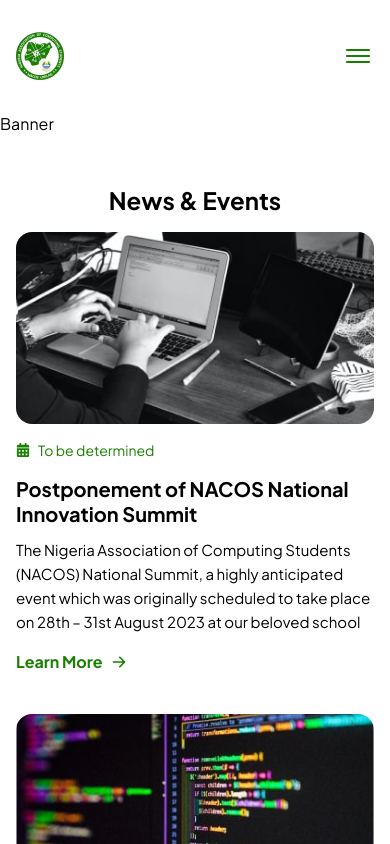
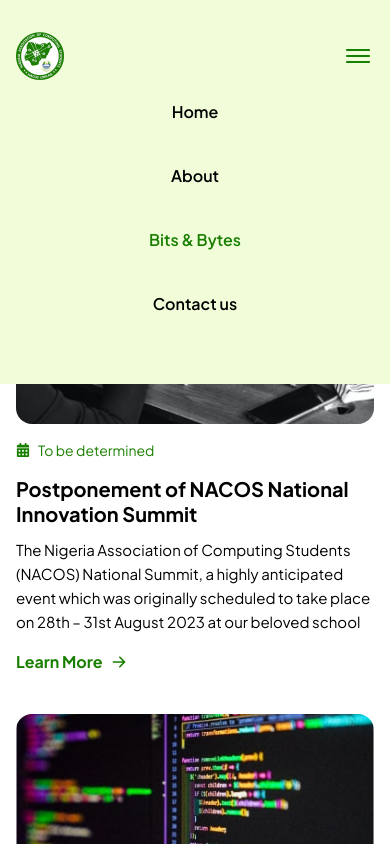
Before and after one commit to SeunPaul/nacos-unilag, a React (Vite) app: page /post in a window 390 px wide. Both pictures are taken after a click on the icon 358 px from the left and 56 px from the top of the page. Shown: the top 844 px of the page. Built offline with nearby package versions, Linux system fonts and the light colour scheme.

Commit message:
update on mobile navigation

```diff
--- a/package.json
+++ b/package.json
@@ -14,6 +14,7 @@
     "react-dom": "^18.2.0",
     "react-icons": "^4.10.1",
     "react-router-dom": "^6.15.0",
+    "usehooks-ts": "^2.9.1",
     "vite-plugin-svgr": "^3.2.0"
   },
   "devDependencies": {
--- a/src/blog/events/freshersOrientation-2023-08-28.ts
+++ b/src/blog/events/freshersOrientation-2023-08-28.ts
@@ -4,7 +4,7 @@ export default {
   id: "3",
   thumbnail: nacostn,
   date: "1st semester",
-  title: "Freshers Orientation",
+  title: "Freshmen Orientation",
   preview:
     "Are you an incoming computer science student? Well, prepare to be formally welcomed Freshers can look forward to an orientation that will introduce them to their department.",
 };
--- a/src/blog/news/freshersOrientation-2023-08-28.ts
+++ b/src/blog/news/freshersOrientation-2023-08-28.ts
@@ -4,7 +4,7 @@ export default {
   id: "3",
   thumbnail: nacostn,
   date: "1st semester",
-  title: "Freshers Orientation",
+  title: "Freshmen Orientation",
   preview:
     "Are you an incoming computer science student? Well, prepare to be formally welcomed Freshers can look forward to an orientation that will introduce them to their department.",
 };
--- a/src/components/DesktopNavigation.tsx
+++ b/src/components/DesktopNavigation.tsx
@@ -1,7 +1,11 @@
+import { useState } from "react";
+import { useRef } from "react";
+import { useOnClickOutside } from "usehooks-ts";
 import ScrollToTop from "./ScrollToTop";
 import { Link } from "react-router-dom";
 import { IoIosMenu } from "react-icons/io";
 import { SectionWrapper } from "./StyledComponents";
+import MobileNavigation from "./MobileNavigation";
 import { ReactComponent as Logo } from "../assets/icons/logo.svg";
 import { navItems } from "./contansts";
 
@@ -10,12 +14,20 @@ interface INav {
 }
 
 function DesktopNavigation({ page }: INav) {
+  const [showMobileNav, setShowMobileNav] = useState(false);
+
+  const ref = useRef(null);
+
+  useOnClickOutside(ref, () => {
+    if (showMobileNav) setShowMobileNav(false);
+  });
+
   return (
-    <div>
+    <div ref={ref}>
       <ScrollToTop />
       <SectionWrapper className="flex items-center justify-between py-6">
         <>
-          <Logo className="w-12 cursor-pointer sm:w-14 md:w-16" />
+          <Logo className="relative z-20 w-12 cursor-pointer sm:w-14 md:w-16" />
           <div className="hidden md:block">
             <ul className="flex list-none font-semibold">
               {navItems.map((item) => (
@@ -31,7 +43,11 @@ function DesktopNavigation({ page }: INav) {
               ))}
             </ul>
           </div>
-          <IoIosMenu className="h-8 w-8 cursor-pointer fill-green md:hidden" />
+          <MobileNavigation page={page} show={showMobileNav} />
+          <IoIosMenu
+            onClick={() => setShowMobileNav(!showMobileNav)}
+            className="relative z-20 h-8 w-8 cursor-pointer fill-green md:hidden"
+          />
           <div className="hidden md:block" />
         </>
       </SectionWrapper>
--- a/src/components/Footer.tsx
+++ b/src/components/Footer.tsx
@@ -56,10 +56,14 @@ function Footer({ page }: IFooter) {
               </ul>
               <div className="flex gap-3">
                 <div className="cursor-pointer rounded-full border border-white p-2">
-                  <AiOutlineTwitter className="fill-white text-xl" />
+                  <a href="https://twitter.com/nacos_unilag" target="_blank">
+                    <AiOutlineTwitter className="fill-white text-xl" />
+                  </a>
                 </div>
                 <div className="cursor-pointer rounded-full border border-white p-2">
-                  <AiOutlineInstagram className="fill-white text-xl" />
+                  <a href="https://instagram.com/nacos_unilag" target="_blank">
+                    <AiOutlineInstagram className="fill-white text-xl" />
+                  </a>
                 </div>
               </div>
             </div>
--- /dev/null
+++ b/src/components/MobileNavigation.tsx
@@ -0,0 +1,33 @@
+import { Link } from "react-router-dom";
+import { navItems } from "./contansts";
+
+interface INav {
+  page: "home" | "about" | "bits" | "contact";
+  show: boolean;
+}
+
+function MobileNavigation({ page, show }: INav) {
+  return (
+    <div
+      className={`fixed left-0 ${
+        show ? "top-0 opacity-100" : "-top-96 opacity-0"
+      } z-10 h-96 w-full bg-lgreen pt-20 transition-all duration-200 md:hidden`}
+    >
+      <ul className="flex list-none flex-col items-center font-semibold">
+        {navItems.map((item) => (
+          <Link
+            to={item.url}
+            key={item.value}
+            className={`mx-4 my-5 cursor-pointer ${
+              page === item.value ? "text-green" : ""
+            }`}
+          >
+            {item.label}
+          </Link>
+        ))}
+      </ul>
+    </div>
+  );
+}
+
+export default MobileNavigation;
```
Also changed, not shown: 1 other file (tests, documents, lock files or other folders).
